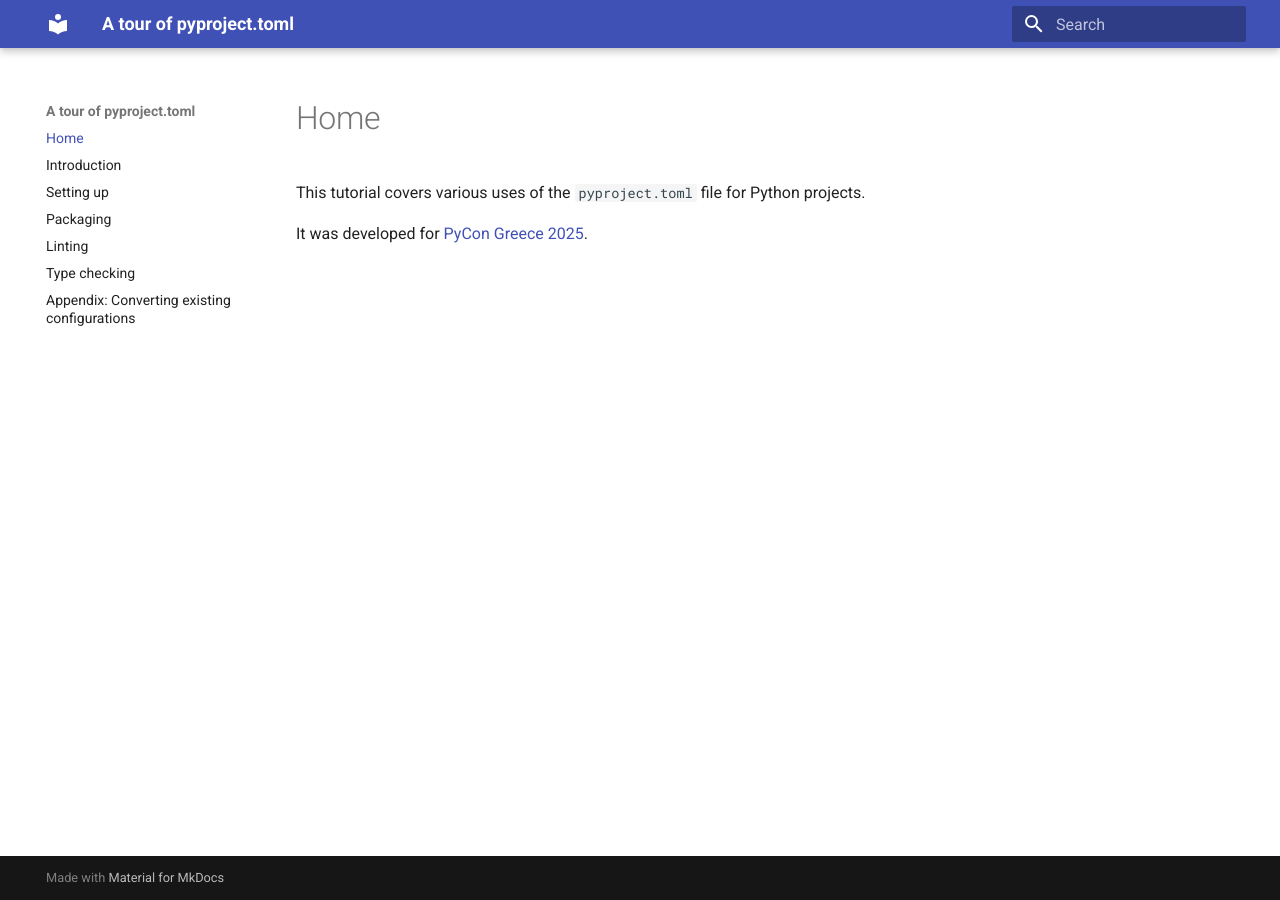
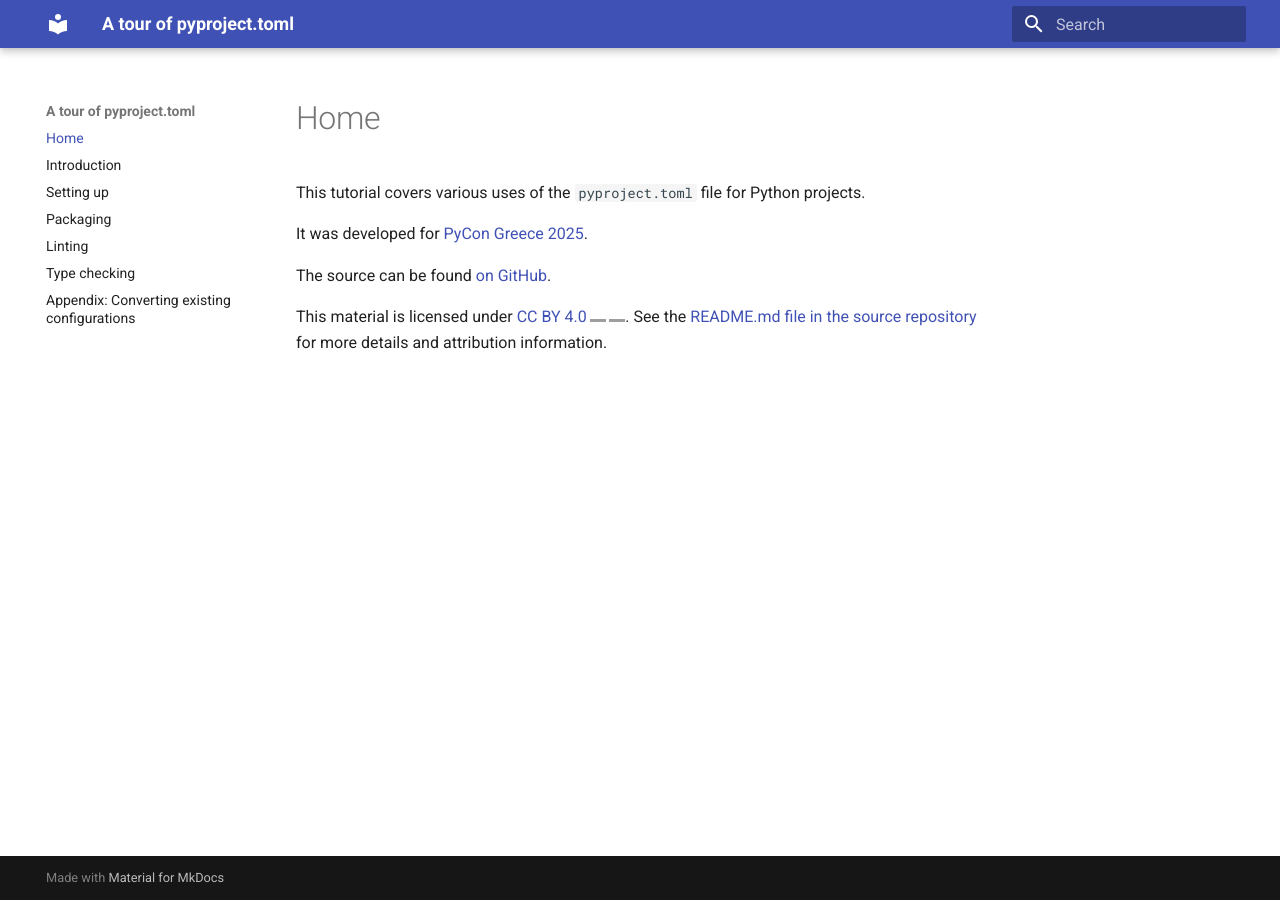
Before and after one commit to ageorgou/pyproject-toml, an MkDocs documentation site: the page built from docs/index.md, in a window 1280 px wide. Built offline with MkDocs 1.6.1 and Material for MkDocs 9.7.7, drawn with Linux system fonts in a browser that asks for light colours; grey boxes are pictures that could not be loaded.

Commit message:
Indicate licensing for tutorial materials

```diff
--- a/docs/index.md
+++ b/docs/index.md
@@ -2,3 +2,12 @@ This tutorial covers various uses of the `pyproject.toml` file
 for Python projects.
 
 It was developed for [PyCon Greece 2025](https://2025.pycon.gr/en/).
+
+The source can be found [on GitHub][repo].
+
+This material is licensed under [CC BY 4.0](https://creativecommons.org/licenses/by/4.0/)<img src="https://mirrors.creativecommons.org/presskit/icons/cc.svg" alt="" style="max-width: 1em;max-height:1em;margin-left: .2em;"><img src="https://mirrors.creativecommons.org/presskit/icons/by.svg" alt="" style="max-width: 1em;max-height:1em;margin-left: .2em;">.
+See the [README.md file in the source repository][readme] for more details
+and attribution information.
+
+[repo]: https://github.com/ageorgou/pyproject-toml
+[readme]: https://github.com/ageorgou/pyproject-toml/blob/main/README.md
```
Also changed, not shown: README.md (added, +5 -0 lines).
